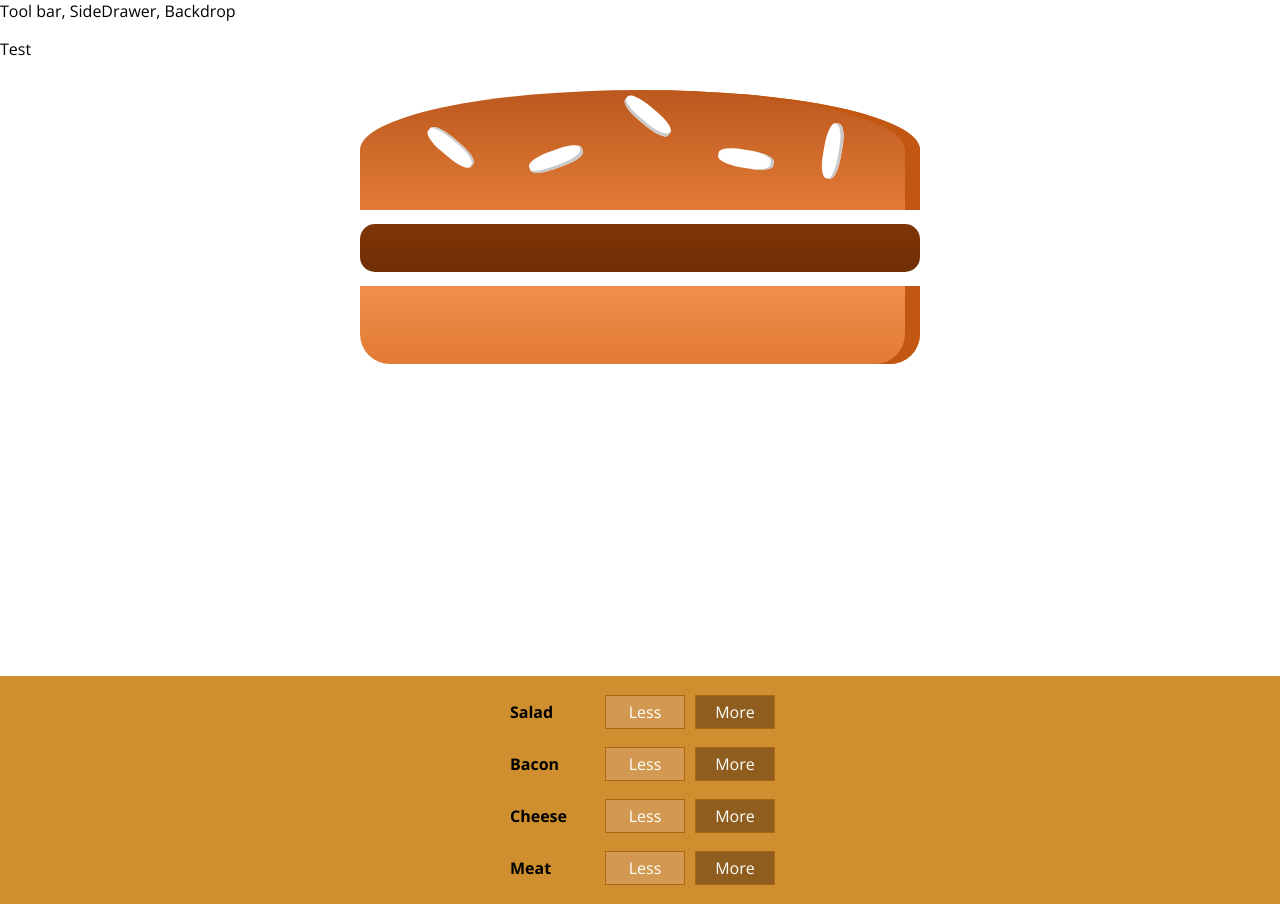
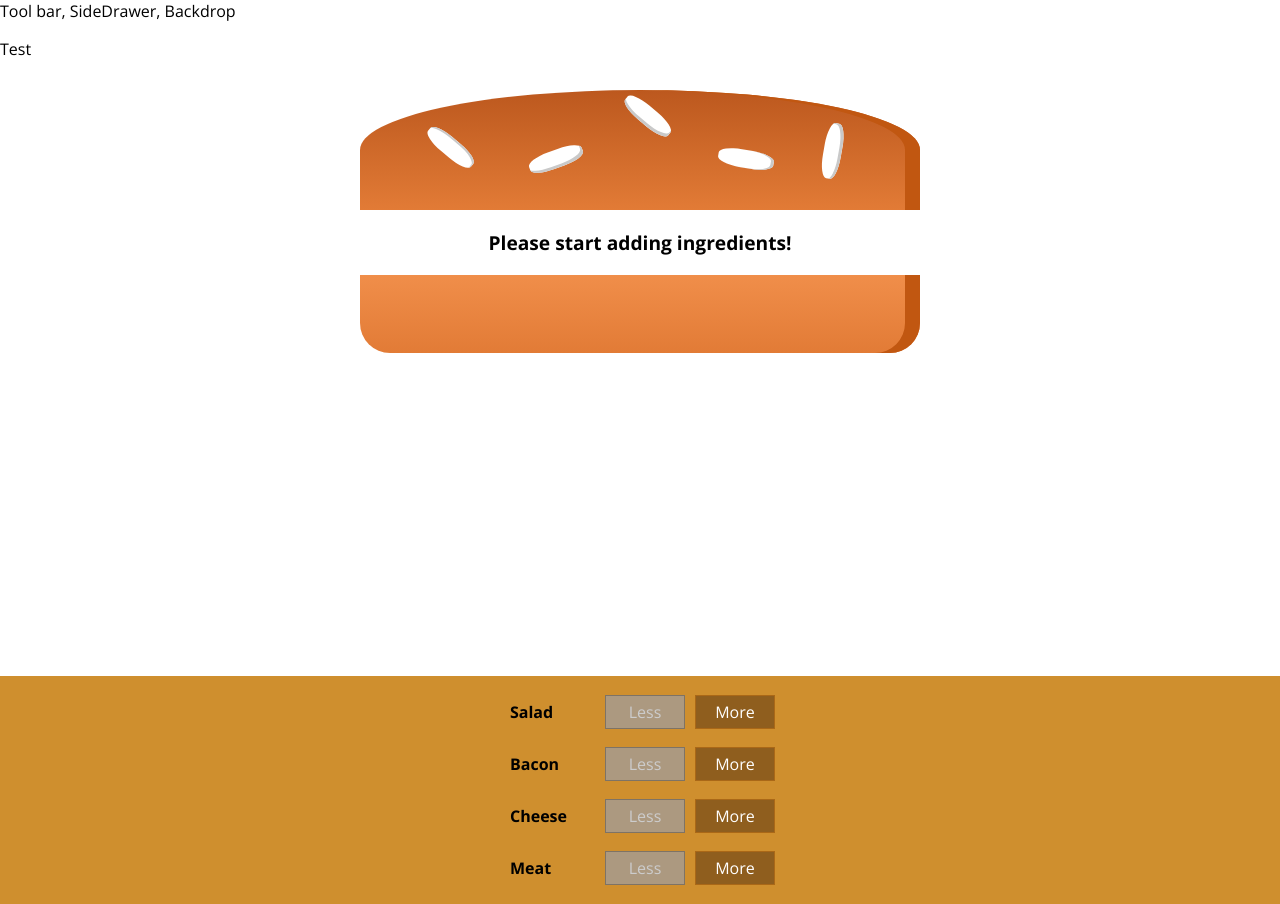
Before and after one commit to ReenaVerma/react-burger-builder-with-hooks, a React app: page / in a window 1280 px wide. Built offline with nearby package versions, Linux system fonts and the light colour scheme.

Commit message:
Chapter 134: Disabled

```diff
--- a/src/components/Burger/BuildControls/BuildControl/BuildControl.js
+++ b/src/components/Burger/BuildControls/BuildControl/BuildControl.js
@@ -8,8 +8,13 @@
 
     <div className={classes.BuildControl}>
         <div className={classes.Label}>{props.label}</div>
-        <button className={classes.Less}>Less</button>
-        <button className={classes.More} onClick={props.added}>More</button>
+        <button
+            className={classes.Less}
+            onClick={props.removed}
+            disabled={props.disabled}>Less</button>
+        <button
+            className={classes.More}
+            onClick={props.added}>More</button>
     </div>
 
 );
--- a/src/components/Burger/BuildControls/BuildControls.js
+++ b/src/components/Burger/BuildControls/BuildControls.js
@@ -21,6 +21,8 @@
                 label={ctrl.label}
                 // type={ctrl.type}
                 added={() => props.ingredientAdded(ctrl.type)}
+                removed={() => props.ingredientRemoved(ctrl.type)}
+                disabled={props.disabled[ctrl.type]}
             />
         ))}
     </div>
--- a/src/containers/BurgerBuilder/BurgerBuilder.js
+++ b/src/containers/BurgerBuilder/BurgerBuilder.js
@@ -19,7 +19,7 @@
             salad: 0,
             bacon: 0,
             cheese: 0,
-            meat: 1
+            meat: 0
         },
         totalPrice: 4
     }
@@ -42,15 +42,48 @@
     }
 
     removeIngredientHandler = (type) => {
+        // need to know first what is the old ingredient count and access for given type
+        const oldCount = this.state.ingredients[type];
+
+        if (oldCount <= 0) {
+            return;  // nothing happens if we reduce the ingredients
+        }
+
+        // calculate updated count
+        const updatedCount = oldCount - 1;
+        // State should be updated in an immutable way. So use spread operator first to create new object
+        const updatedIngredients = {...this.state.ingredients};
+        // Take new object and access the type. Then set the count value equal to updatedCount
+        updatedIngredients[type] = updatedCount;
+
+        const priceDeduction = INGREDIENT_PRICES[type];
+        const oldPrice = this.state.totalPrice;
+        const newPrice = oldPrice - priceDeduction;
+
+        this.setState({ totalPrice: newPrice, ingredients: updatedIngredients});
 
     }
 
     render() {
+
+        const disableInfo = {
+            ...this.state.ingredients
+        };
+
+        for (let key in disableInfo) {
+            // true will be assigned if disabled
+            disableInfo[key] = disableInfo[key] <= 0;
+            console.log('disableInfo[key]', disableInfo[key]);
+        }
+        // {salad: true, meat: false...}
+
         return(
             <Aux>
                 <Burger ingredients={this.state.ingredients}/>
                 <BuildControls
                     ingredientAdded={this.addIngredientHandler}
+                    ingredientRemoved={this.removeIngredientHandler}
+                    disabled={disableInfo}
                 />
             </Aux>
         );
```
